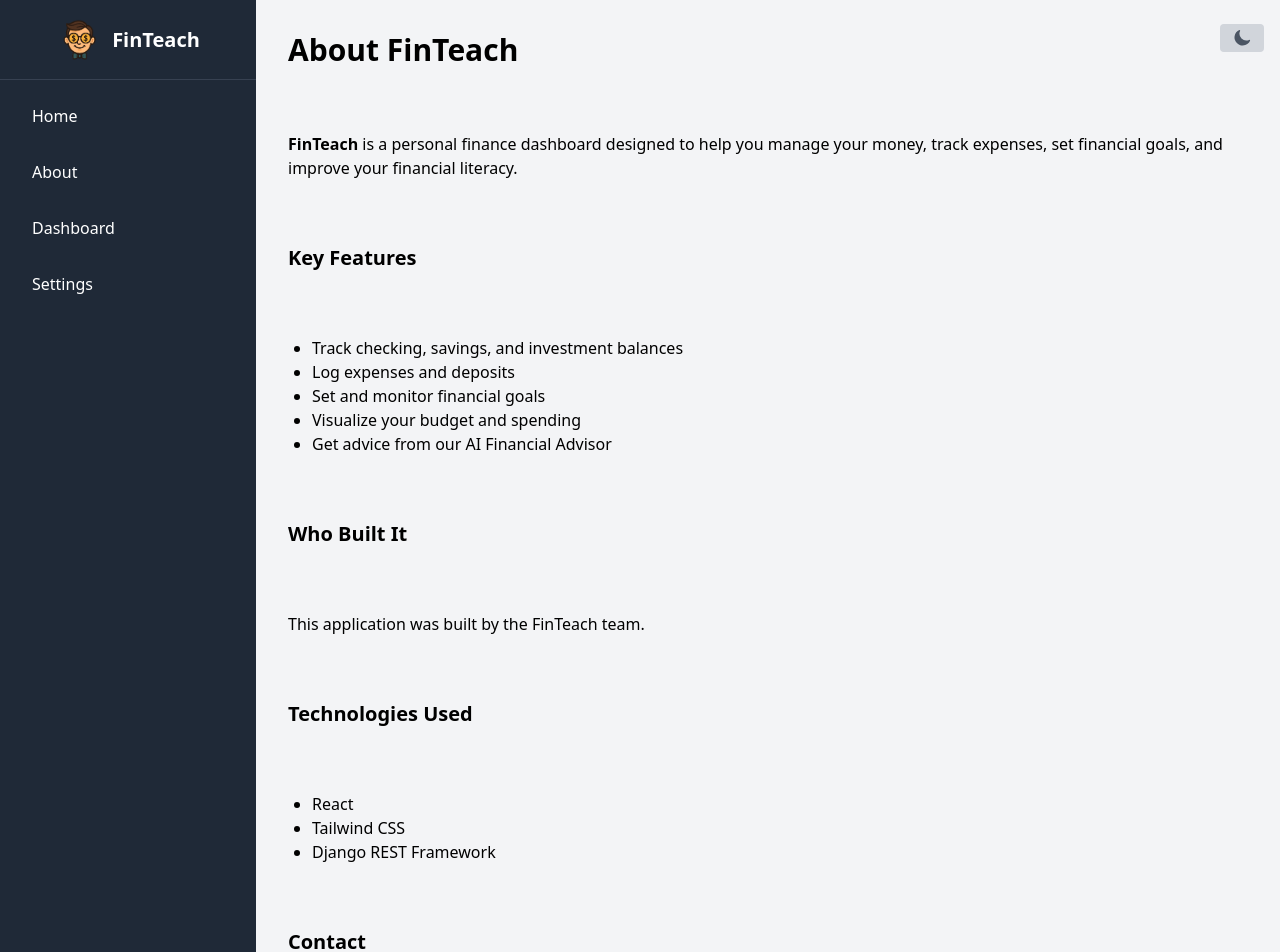
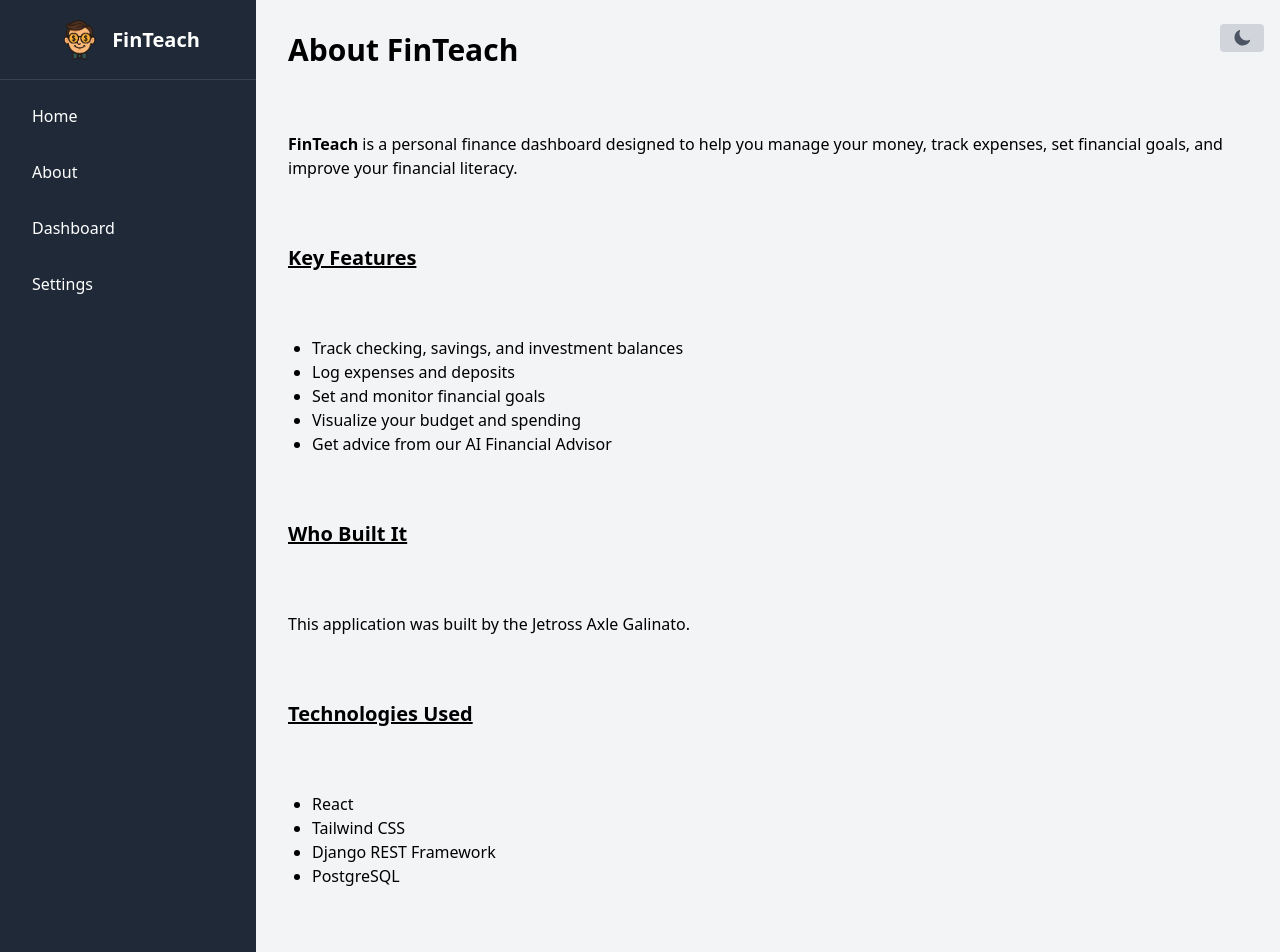
Before and after one commit to Jetrossgalinato/Finteach, a React (Vite) app in the folder Frontend/: page /about in a window 1280 px wide. Shown: the top 952 px of the page. Built offline with nearby package versions, Linux system fonts and the light colour scheme; sample sign-in values are in the browser's storage.

Commit message:
underlined headers

```diff
--- a/Frontend/src/pages/AboutPage.tsx
+++ b/Frontend/src/pages/AboutPage.tsx
@@ -57,11 +57,11 @@ function AboutPage() {
         <Sidebar handleLogout={handleLogout} />
       {/* Main Content */}
       <div className="flex-1 p-8 space-y-16">
-        <h1 className="text-3xl dark:text-gray-300 font-bold mb-4">About FinTeach</h1>
+        <h1 className="text-3xl dark:text-gray-200 font-bold mb-4">About FinTeach</h1>
         <p className="mb-4 dark:text-gray-300">
           <strong>FinTeach</strong> is a personal finance dashboard designed to help you manage your money, track expenses, set financial goals, and improve your financial literacy.
         </p>
-        <h2 className="text-xl dark:text-gray-300 font-semibold mb-2">Key Features</h2>
+        <h2 className="text-xl dark:text-gray-300 font-semibold mb-2 underline">Key Features</h2>
         <ul className="list-disc pl-6 mb-4 dark:text-gray-300">
           <li>Track checking, savings, and investment balances</li>
           <li>Log expenses and deposits</li>
@@ -69,15 +69,16 @@ function AboutPage() {
           <li>Visualize your budget and spending</li>
           <li>Get advice from our AI Financial Advisor</li>
         </ul>
-        <h2 className="text-xl dark:text-gray-300 font-semibold mb-2">Who Built It</h2>
+        <h2 className="text-xl dark:text-gray-300 font-semibold mb-2 underline">Who Built It</h2>
         <p className="mb-4 dark:text-gray-300">
-          This application was built by the FinTeach team.
+          This application was built by the Jetross Axle Galinato.
         </p>
-        <h2 className="text-xl dark:text-gray-300 font-semibold mb-2">Technologies Used</h2>
-        <ul className="list-disc dark:text-gray-300 pl-6 mb-4">
+        <h2 className="text-xl dark:text-gray-300 font-semibold underline">Technologies Used</h2>
+        <ul className="list-disc dark:text-gray-300 pl-6">
           <li>React</li>
           <li>Tailwind CSS</li>
           <li>Django REST Framework</li>
+          <li>PostgreSQL</li>
         </ul>
         <h2 className="text-xl dark:text-gray-300 font-semibold">Contact</h2>
         <p className="dark:text-gray-300">
```
